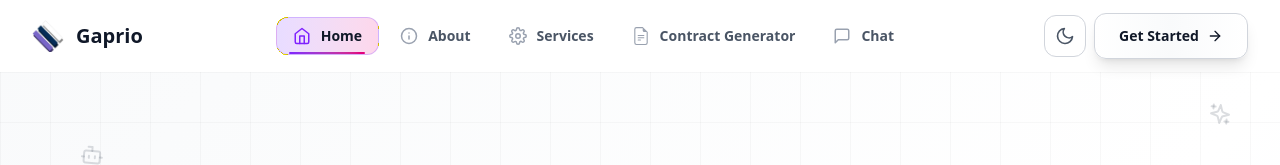
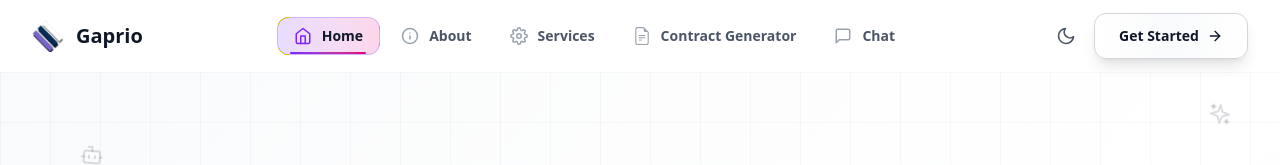
Before and after one commit to Eklak-Alam/babubhaiya, a Next.js app in the folder Gaprio2.0/: page / in a window 1280 px wide. Shown: the top 165 px of the page. Built offline with nearby package versions, Linux system fonts and the light colour scheme.

Commit message:
added some changes into navbar toggle theme btn

```diff
--- a/Gaprio2.0/components/Navbar.jsx
+++ b/Gaprio2.0/components/Navbar.jsx
@@ -213,24 +213,24 @@ export default function PremiumNavbar() {
     <motion.button
       onClick={toggleTheme}
       className={`
-        relative transition-all duration-300 focus-visible:outline-none
+        relative transition-all duration-300 focus-visible:outline-none cursor-pointer
         ${mobile
           ? 'w-full justify-center p-4 rounded-2xl border text-lg font-semibold flex items-center gap-3'
           : compact
           ? 'p-2 rounded-xl'
-          : 'p-2.5 rounded-xl border'
+          : 'p-2.5'
         }
         ${theme === 'dark'
           ? mobile
             ? 'text-gray-300 hover:text-white hover:bg-gray-800/60 border-gray-700'
             : compact
-            ? 'text-gray-400 hover:text-white hover:bg-gray-800/50'
-            : 'text-gray-400 hover:text-white hover:bg-gray-800/50 border-gray-700 hover:border-gray-600'
+            ? 'text-gray-400 hover:text-white'
+            : 'text-gray-400 hover:text-white border-gray-700 hover:border-gray-600'
           : mobile
           ? 'text-gray-700 hover:text-gray-900 hover:bg-gray-100/60 border-gray-300'
           : compact
-          ? 'text-gray-600 hover:text-gray-900 hover:bg-gray-100/50'
-          : 'text-gray-600 hover:text-gray-900 hover:bg-gray-100/50 border-gray-300 hover:border-gray-400'
+          ? 'text-gray-600 hover:text-gray-900'
+          : 'text-gray-600 hover:text-gray-900 border-gray-300 hover:border-gray-400'
         }
         flex items-center gap-2
       `}
```
